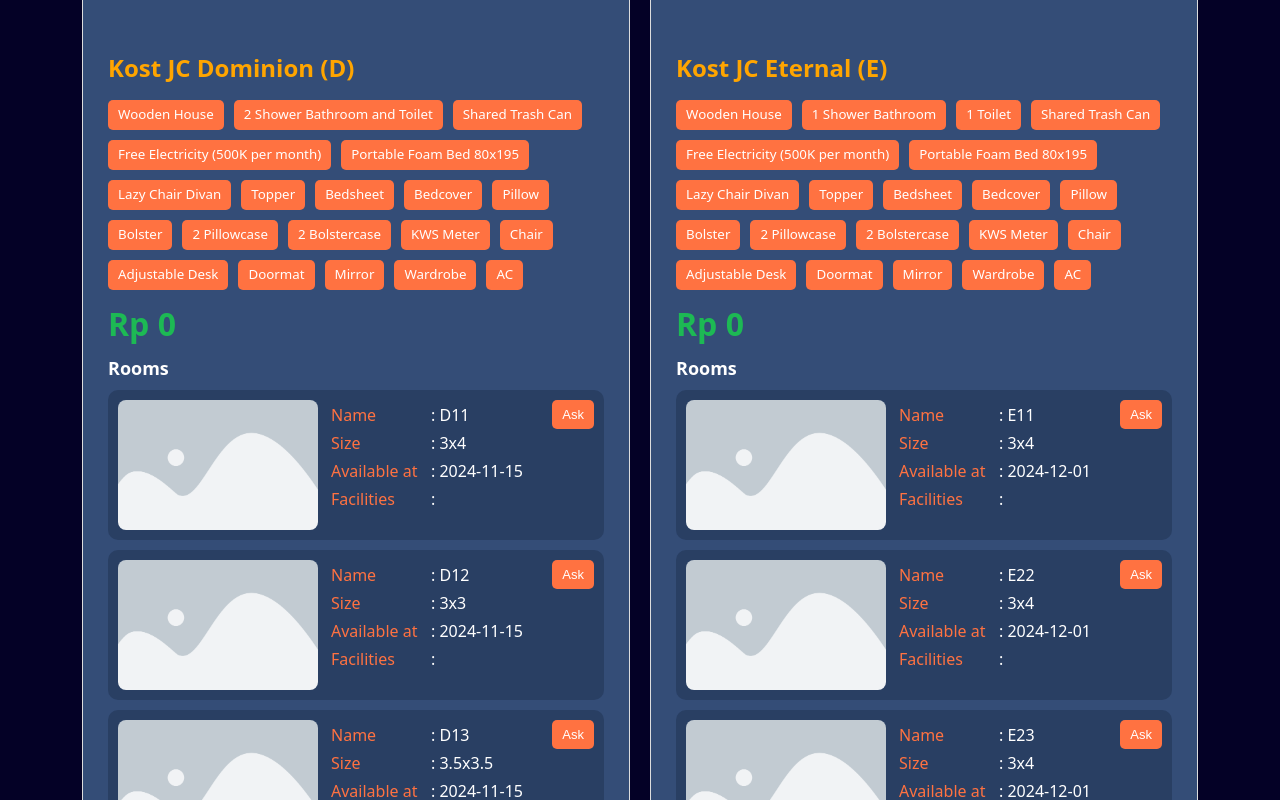
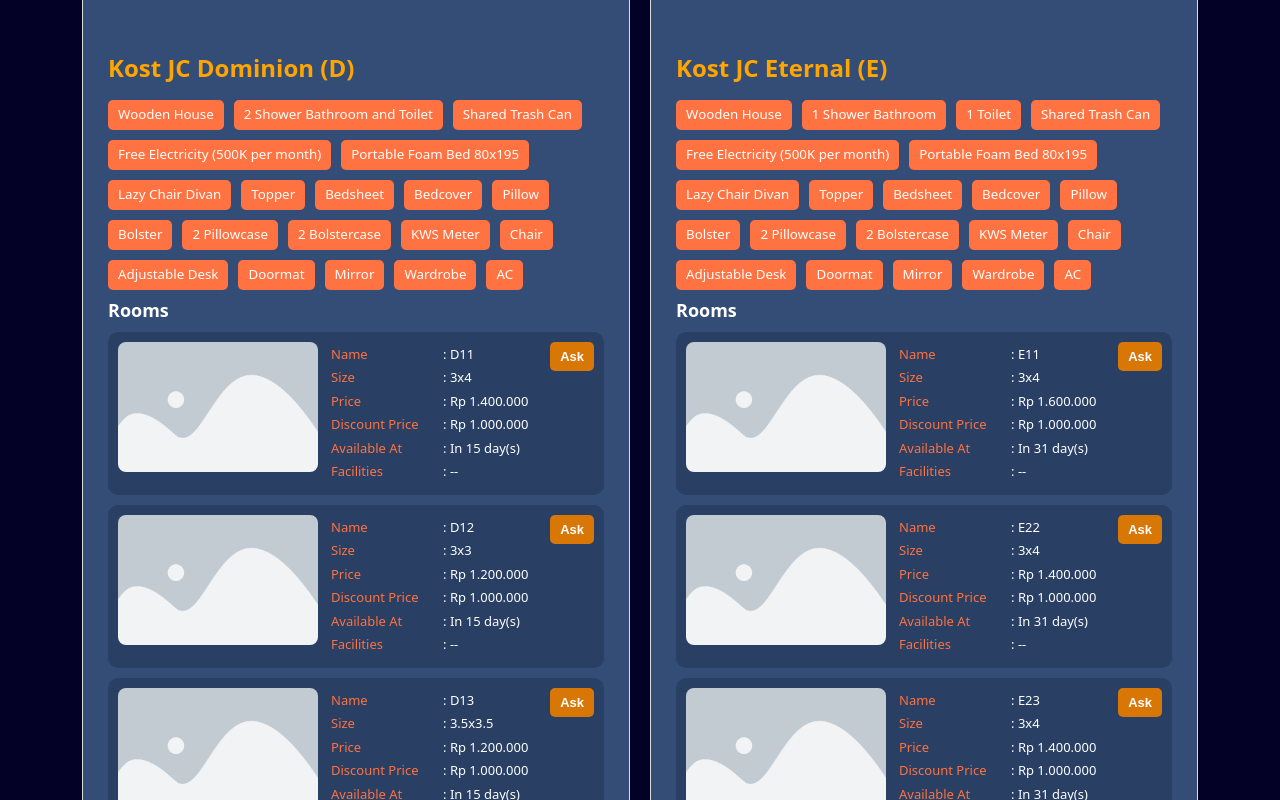
Before and after one commit to kokizzu/benalu.dev, a Svelte app: page / in a window 1280 px wide. Shown: the part 6428-7228 px from the top of the page. Built offline with nearby package versions, Linux system fonts and the light colour scheme; grey boxes are pictures that could not be loaded.

Commit message:
format availability date, differentiate color of button (available/unavailable)

```diff
--- a/src/components/BoardingHouse.svelte
+++ b/src/components/BoardingHouse.svelte
@@ -7,19 +7,43 @@
    * @property {string} image_url
    * @property {string} size
    * @property {string} availableAt
+   * @property {number} normalPrice
+   * @property {number} discountPrice
+   * @property {string} discountTerms
    * @property {string[]} facilities
    * @property {string} youtube_url
    */
   export let name = /** @type {string} */ ('');
   export let facilities = /** @type {string[]} */ ([]);
-  export let normalPrice = /** @type {number} */ (0);
-  export let discountPrice = /** @type {number} */ (0);
-  export let discountTerms = /** @type {string} */ ('');
   export let rooms = /** @type {room[]} */ ([]);
   export let mapLink = /** @type {string} */ ('');
 
   let popUpBoardingHouse;
   let roomNameToAsk = "";
+
+  /**
+   * Get avaiability of boarding house
+   * @param dateString {string}
+   * @returns {string}
+   */
+  function getAvailability(dateString) {
+    const targetDate = new Date(dateString);
+    const today = new Date();
+
+    today.setHours(0, 0, 0, 0);
+    targetDate.setHours(0, 0, 0, 0);
+
+    const diffTime = targetDate - today;
+    const diffDays = Math.round(diffTime / (1000 * 60 * 60 * 24));
+
+    if (diffDays < 0) {
+      return `${Math.abs(diffDays)} days ago`;
+    } else if (diffDays > 0) {
+      return `In ${diffDays} day(s)`;
+    } else {
+      return "Today !!";
+    }
+  }
 </script>
 
 <PopUpBoardingHouse
@@ -48,36 +72,6 @@
         {/each}
       </div>
     {/if}
-    <div class="price-container">
-      <div class="price">
-        {#if discountPrice > 0}
-          <span class="discount">{
-            new Intl.NumberFormat('id', {
-              style: 'currency',
-              currency: 'IDR',
-              minimumFractionDigits: 0,
-              maximumFractionDigits: 0
-            }).format(Number(normalPrice))
-          }</span>
-        {/if}
-        <span class="normal">{
-          new Intl.NumberFormat('id', {
-            style: 'currency',
-            currency: 'IDR',
-            minimumFractionDigits: 0,
-            maximumFractionDigits: 0
-          }).format(
-            Number(discountPrice > 0 ? discountPrice : normalPrice)
-          )
-        }</span>
-      </div>
-      {#if discountPrice > 0}
-        <p class="discount-terms">
-          <span class="asterisk">*</span>
-          {discountTerms}
-        </p>
-      {/if}
-    </div>
     <div class="rooms">
       <h3 class="title">Rooms</h3>
       {#each (rooms || []) as room}
@@ -101,12 +95,46 @@
                   <td class="value">: {room.size}</td>
                 </tr>
                 <tr>
-                  <td class="key">Available at</td>
-                  <td class="value">: {room.availableAt}</td>
+                  <td class="key">Price</td>
+                  <td class="value">: {
+                    new Intl.NumberFormat('id', {
+                      style: 'currency',
+                      currency: 'IDR',
+                      minimumFractionDigits: 0,
+                      maximumFractionDigits: 0
+                    }).format(
+                      Number(room.normalPrice || 0)
+                    )
+                  }</td>
+                </tr>
+                <tr>
+                  <td class="key">Discount Price</td>
+                  <td class="value">: {
+                    new Intl.NumberFormat('id', {
+                      style: 'currency',
+                      currency: 'IDR',
+                      minimumFractionDigits: 0,
+                      maximumFractionDigits: 0
+                    }).format(
+                      Number(room.discountPrice || 0)
+                    )
+                  }</td>
+                </tr>
+                <tr>
+                  <td class="key">Available At</td>
+                  <td class="value">: {
+                    room.availableAt
+                    ? getAvailability(room.availableAt)
+                    : "--"
+                  }</td>
                 </tr>
                 <tr>
                   <td class="key">Facilities</td>
-                  <td class="value">: {room.facilities.join(', ')}</td>
+                  <td class="value">: {
+                    room.facilities && room.facilities.length > 0
+                    ? room.facilities.join(', ')
+                    : '--'
+                  }</td>
                 </tr>
               </tbody>
             </table>
@@ -127,7 +155,12 @@
               </iframe>
             </div>
           {/if}
-          <button class="btn" on:click={() => {
+          <button class="btn" class:available={
+            new Date(room.availableAt) <= new Date()
+          } class:unavailable={
+            new Date(room.availableAt) > new Date()
+          }
+          on:click={() => {
             roomNameToAsk = room.name;
             popUpBoardingHouse.Show()
           }}>
@@ -190,42 +223,6 @@
     font-size: smaller;
   }
 
-  .boarding-house .details .price {
-    display: flex;
-    flex-direction: row;
-    align-items: center;
-    gap: 10px;
-  }
-
-  .boarding-house .details .price-container {
-    display: flex;
-    flex-direction: column;
-    gap: 2px;
-  }
-
-  .boarding-house .details .price-container .price .discount {
-    text-decoration: line-through;
-    margin: 0;
-    color: #ccd5e2;
-  }
-
-  .boarding-house .details .price-container .price .normal {
-    font-size: xx-large;
-    font-weight: 600;
-    margin: 0;
-    color: var(--bs-green);
-  }
-
-  .boarding-house .details .price-container .discount-terms {
-    margin: 0;
-    font-size: smaller;
-  }
-
-  .boarding-house .details .price-container .discount-terms .asterisk {
-    font-weight: 600;
-    color: #ff7241;
-  }
-
   .boarding-house .details .rooms {
     display: flex;
     flex-direction: column;
@@ -276,12 +273,13 @@
     display: flex;
     flex-direction: column;
     flex-grow: 1;
+    font-size: 13px;
   }
 
   .boarding-house .details .rooms .room_container .main .room .key {
     color: #ff7241;
     padding-right: 10px;
-    width: 98px;
+    width: 110px;
   }
 
   .boarding-house .details .rooms .room_container .btn {
@@ -291,14 +289,26 @@
     padding: 5px 10px;
     border-radius: 5px;
     border: none;
-    background-color: #ff7241;
-    color: #ffffff;
+    color: #fff;
     cursor: pointer;
     font-size: small;
+    font-weight: 600;
   }
 
-  .boarding-house .details .rooms .room_container .btn:hover {
-    background-color: #f5855f;
+  .boarding-house .details .rooms .room_container .btn.available {
+    background-color: #3b82f6;
+  }
+
+  .boarding-house .details .rooms .room_container .btn.available:hover {
+    background-color: #60a5fa;
+  }
+
+  .boarding-house .details .rooms .room_container .btn.unavailable {
+    background-color: #d97706;
+  }
+
+  .boarding-house .details .rooms .room_container .btn.unavailable:hover {
+    background-color: #f59e0b;
   }
 
   .boarding-house .details .rooms .room_container .youtube {
```
